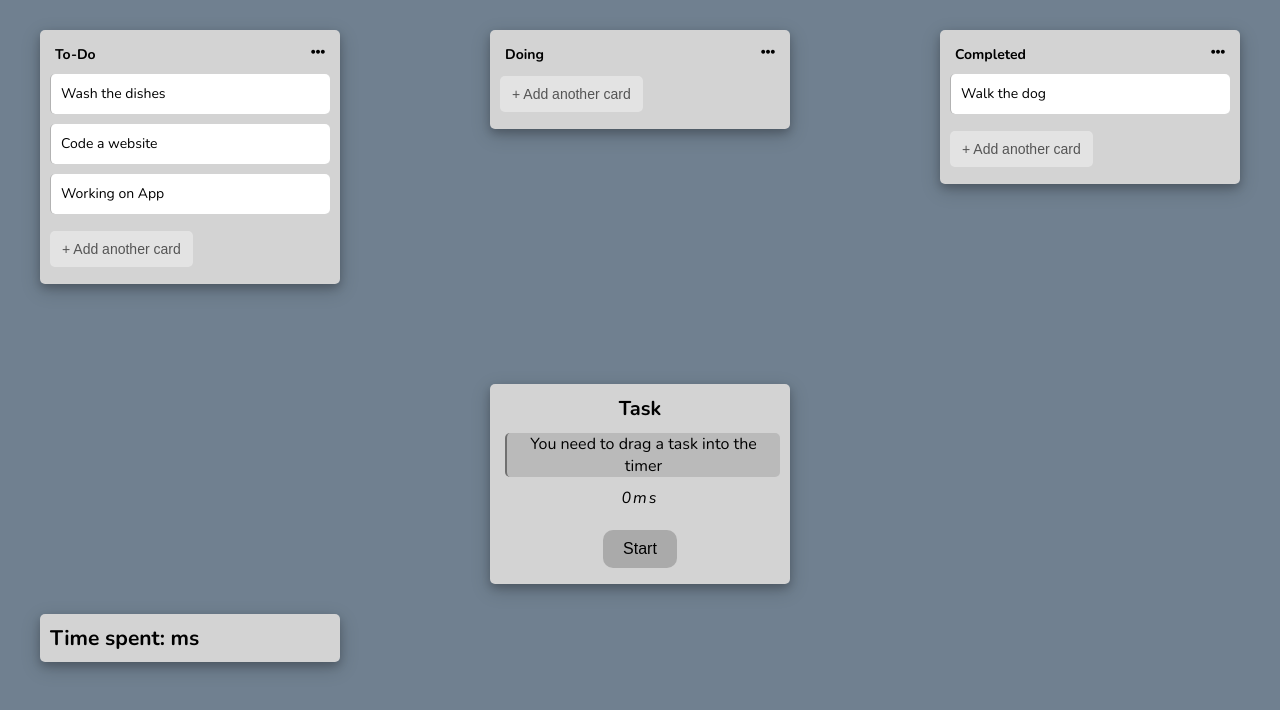
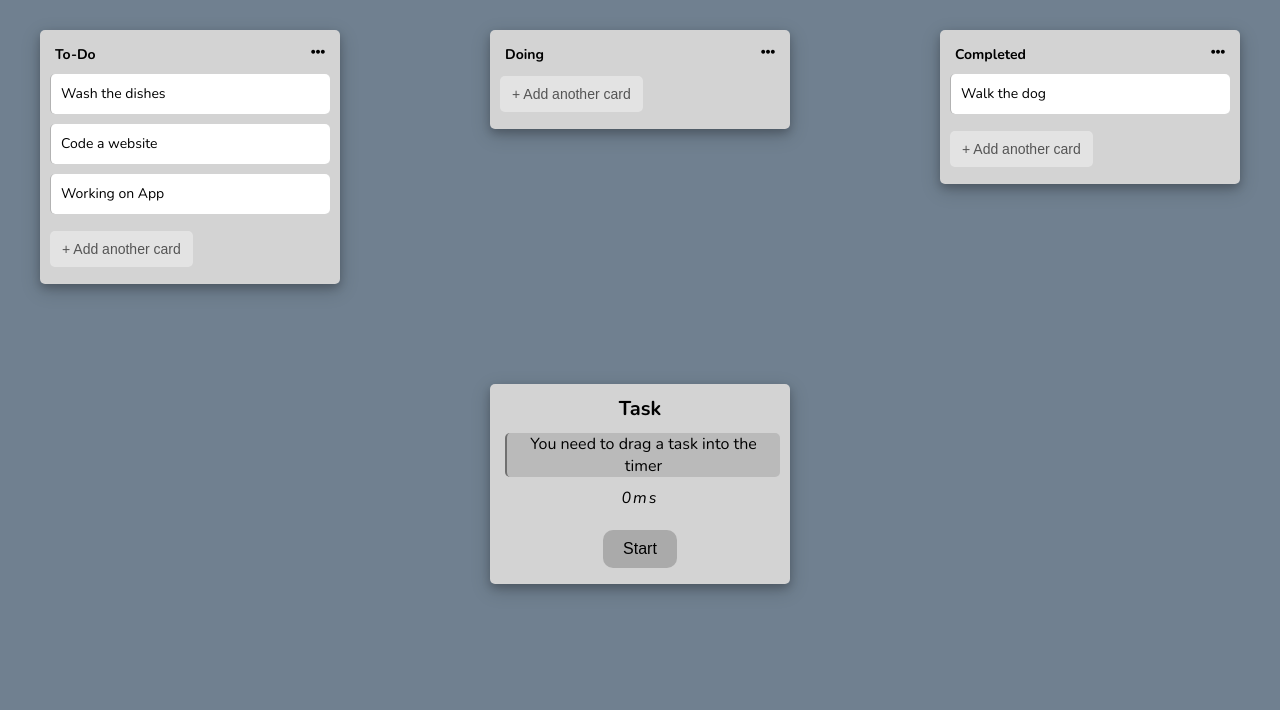
Before and after one commit to wwwLulu/Tracker-App, a Vue app: page / in a window 1280 px wide. Shown: the top 710 px of the page. Built offline with nearby package versions, Linux system fonts and the light colour scheme.

Commit message:
Commented out showCurrentFocus

```diff
--- a/src/App.vue
+++ b/src/App.vue
@@ -22,19 +22,19 @@
 
     <timer @dragover="dragOver('focus')" />
 
-    <show-current-focus />
+    <!-- <show-current-focus /> -->
 </template>
 
 <script>
 import Timer from '@/components/Timer/Timer.vue'
 import TheList from '@/components/List/TheList.vue'
-import ShowCurrentFocus from '@/components/Focus/ShowCurrentFocus.vue'
+// import ShowCurrentFocus from '@/components/Focus/ShowCurrentFocus.vue'
 
 export default {
     components: {
         Timer,
         TheList,
-        ShowCurrentFocus,
+        // ShowCurrentFocus,
     },
     computed: {
         tasks() {
```
